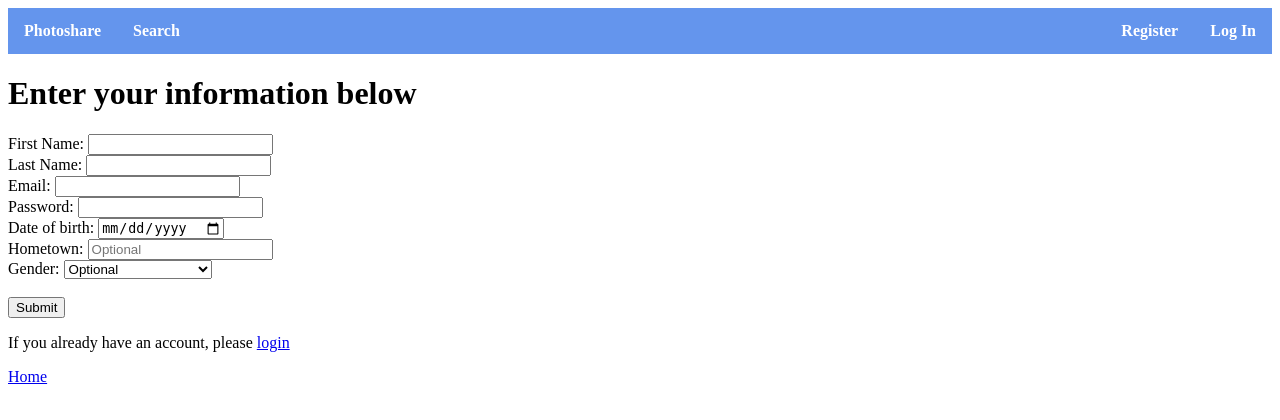
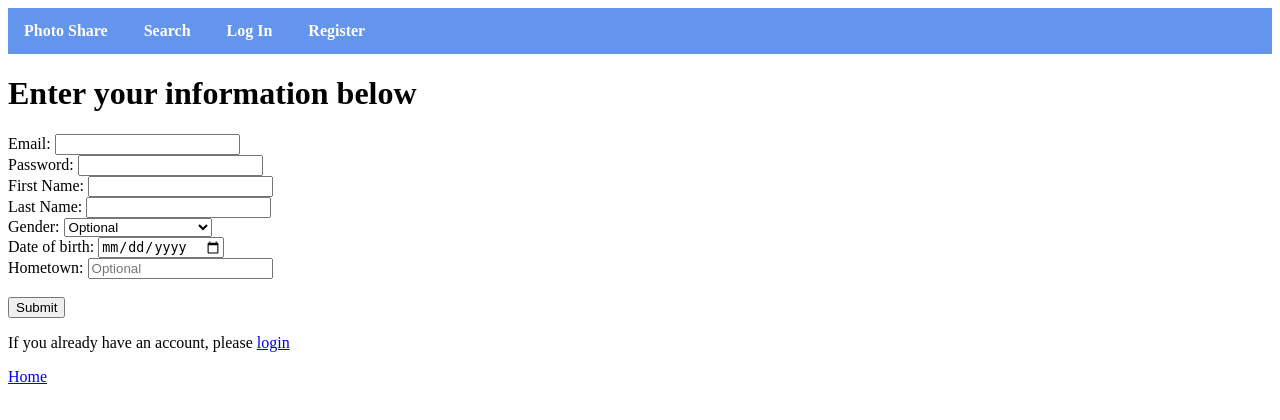
Before and after one commit to huangch123/PA1, a Flask app: page /register in a window 1280 px wide. Shown: the top 420 px of the page. Run offline with Flask 2, Linux system fonts and the light colour scheme; data that the repository does not hold is empty.

Commit message:
update register.html

```diff
--- a/templates/register.html
+++ b/templates/register.html
@@ -7,19 +7,13 @@
 </head>
 <body>
     <ul class="nav">
-        <li class="navL"><a href="/">Photoshare</a></li>
-        <li class="navL"><a href="/search">Search</a></li>
-
-        {% if name %}
-            <li class="navR"><a href="/profile">{{ name }}</a></li>
-        {% else %}
-            <li class="navR"><a href="/login">Log In</a></li>
-            <li class="navR"><a href="/register">Register</a></li>
-        {% endif %}
+      <li><a href="/">Photo Share</a></li>
+      <li><a href="/search">Search</a></li>
+      <li><a href="/login">Log In</a></li>
+      <li><a href="/register">Register</a></li>
     </ul>
-
     {% if not supress %}
-        <h1> This email already in use. Please use a different email or <a href="/login">login</a></h1>
+        <h1> This email already in use. Please use a different email or <a href="/login">login</a>. </h1>
     {% endif %}
 
     <div class="title">
@@ -27,18 +21,14 @@
         </div>
         <div id="content">
             <form method="post" action="{{ url_for('register_user') }}">
+                <label for="email">Email:</label>
+                <input type="email" name="email" required="true"/><br/>
+                <label for="password">Password:</label>
+                <input type="password" name="password" required="true"/><br/>
                 <label for="fname">First Name:</label>
                 <input type="text" name="fname" required="true"/><br/>
                 <label for="lname">Last Name:</label>
                 <input type="text" name="lname" required="true"/><br/>
-                <label for="email">Email:</label>
-                <input type="email" name="email" required="true"/><br/>
-                <label for="password">Password:</label>
-                <input type="password" name="password" required="true"/><br/>
-                <label for="dob">Date of birth:</label>
-                <input type="date" name="dob" required="true"/><br/>
-                <label for="hometown">Hometown:</label>
-                <input type="text" name="hometown" placeholder="Optional" /><br/>
                 <label for="gender">Gender:</label>
                 <select name="gender">
                     <option selected disabled hidden>Optional</option>
@@ -46,7 +36,11 @@
                     <option value="Female">Female</option>
                     <option value="Other">Other</option>
                     <option value="Prefer not to disclose">Prefer not to disclose</option>
-                </select><br/><br/>
+                </select><br/>
+                <label for="dob">Date of birth:</label>
+                <input type="date" name="dob" required="true"/><br/>
+                <label for="hometown">Hometown:</label>
+                <input type="text" name="hometown" placeholder="Optional" /><br/><br/>
                 <input type="submit" />
             </form>
          </div>
```
